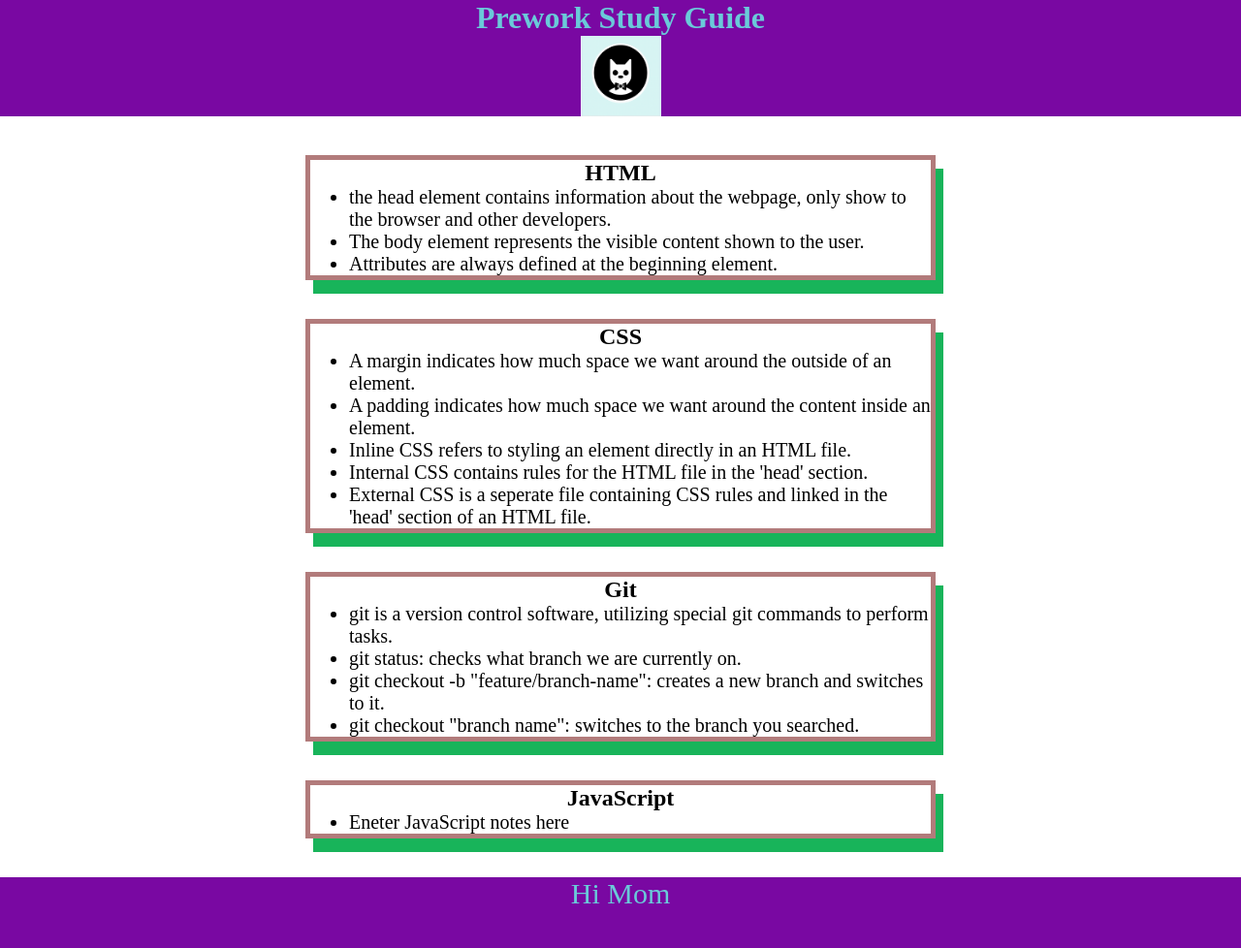
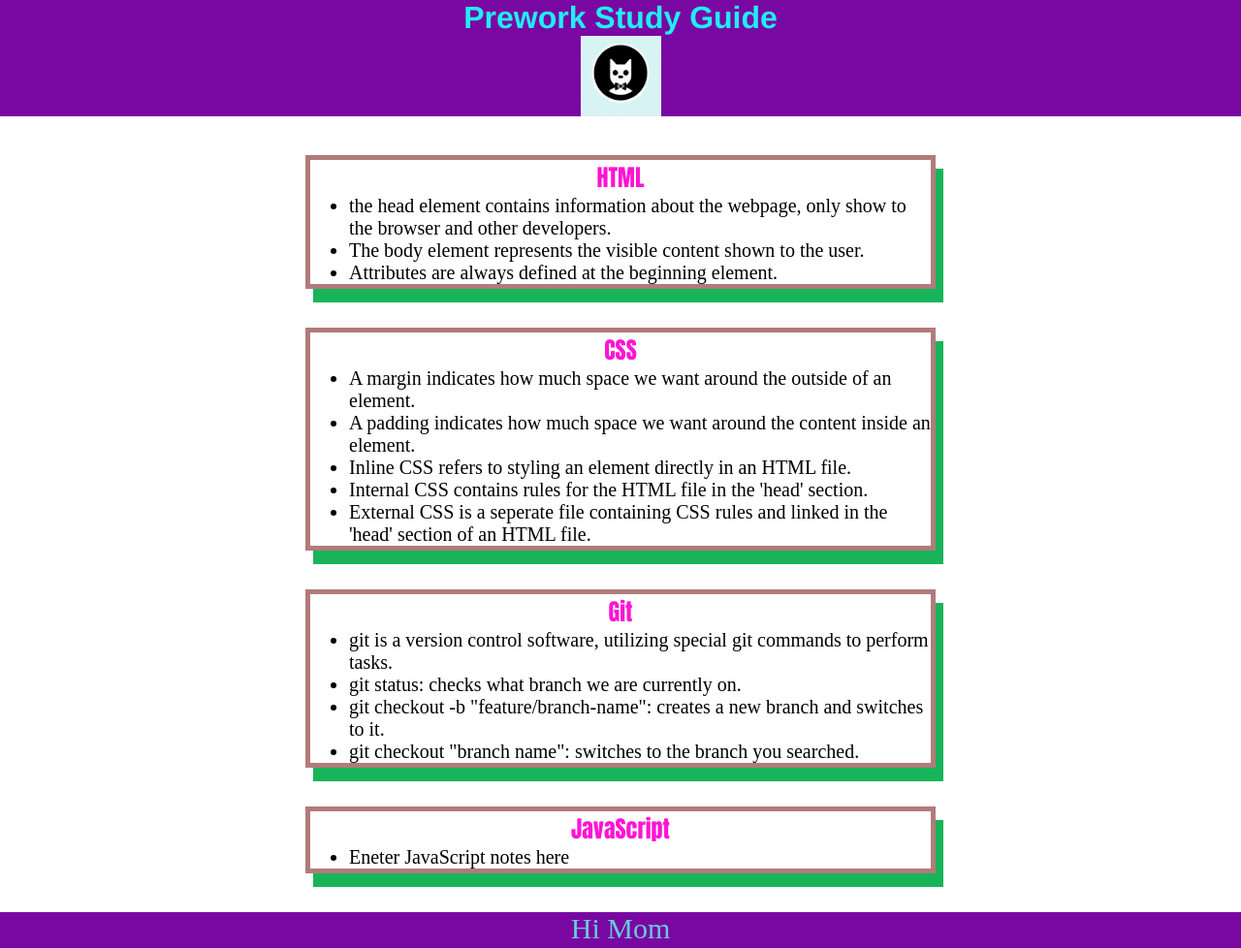
Before and after one commit to JerimiahK/prework-study-guide, a plain HTML site: page index.html in a window 1280 px wide. Shown: the top 978 px of the page at 97% size. Drawn offline with Linux system fonts and the light colour scheme.

Commit message:
Adjusted color scheme

```diff
--- a/assets/style.css
+++ b/assets/style.css
@@ -11,9 +11,16 @@ footer {
     color: rgb(106, 202, 217);
 }
 
-h1,
+h1 {
+    text-align: center;
+    font-family: 'Franklin Gothic Medium', 'Arial Narrow', Arial, sans-serif;
+    color: rgb(32, 238, 246);
+}
+
 h2 {
     text-align: center;
+    font-family: Impact, Haettenschweiler, 'Arial Narrow Bold', sans-serif;
+    color: rgb(255, 20, 212);
 }
 
 img {
```
